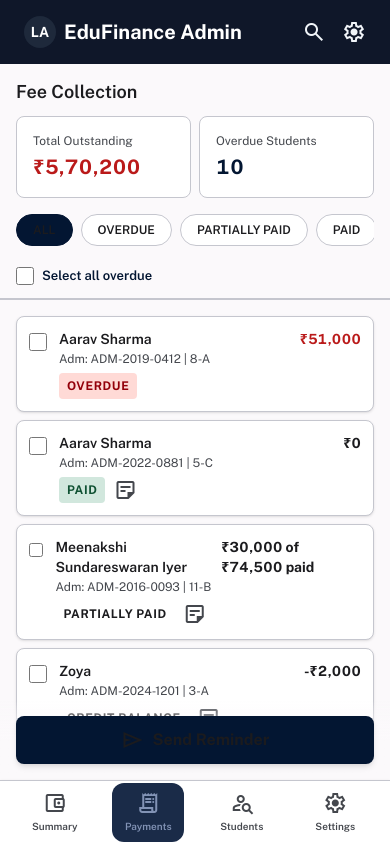
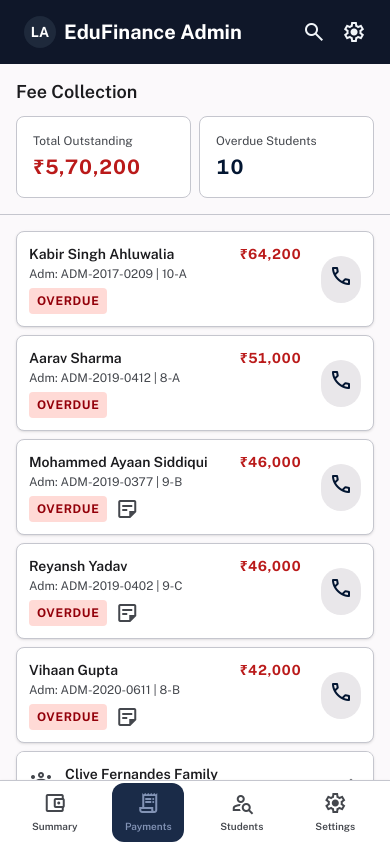
Before and after one commit to anushka1810/Agastya, a React (Vite) app: page / in a window 390 px wide. Built offline with nearby package versions, Linux system fonts and the light colour scheme.

Commit message:
Fix TS errors: remove unused React imports

```diff
--- a/src/App.tsx
+++ b/src/App.tsx
@@ -1,4 +1,4 @@
-import React from 'react';
+
 import { StudentListView } from './components/StudentListView';
 
 function App() {
--- a/src/components/FamilyCard.tsx
+++ b/src/components/FamilyCard.tsx
@@ -1,4 +1,4 @@
-import React, { useState } from 'react';
+import { useState } from 'react';
 import type { FamilyGroup } from '../lib/groupByFamily';
 import { StudentRow } from './StudentRow';
 import type { Student } from '../types';
--- a/src/components/StatusChip.tsx
+++ b/src/components/StatusChip.tsx
@@ -1,4 +1,4 @@
-import React from 'react';
+
 
 type StatusColor = 'red' | 'red-distinct' | 'amber' | 'green' | 'blue' | 'neutral';
 
--- a/src/components/StudentListView.tsx
+++ b/src/components/StudentListView.tsx
@@ -1,4 +1,4 @@
-import React, { useMemo, useState, useEffect } from 'react';
+import { useMemo, useState, useEffect } from 'react';
 import feeDataJson from '../data/fee-data.json.json';
 import { groupByFamily } from '../lib/groupByFamily';
 import { FamilyCard } from './FamilyCard';
@@ -72,10 +72,19 @@ export function StudentListView() {
     });
   }, [data, filter]);
 
-  // Group filtered students
+  // Group filtered students (Desktop)
   const familyGroups = useMemo(() => {
     return groupByFamily(filteredStudents);
   }, [filteredStudents]);
+
+  // Group filtered students (Mobile: Overdue/Payment Failed only, sorted descending)
+  const mobileFamilyGroups = useMemo(() => {
+    if (!data) return [];
+    const mobileStudents = (data.students as Student[])
+      .filter(s => s.status === 'OVERDUE' || s.status === 'PAYMENT_FAILED')
+      .sort((a, b) => b.balance - a.balance);
+    return groupByFamily(mobileStudents);
+  }, [data]);
 
   // Selection Logic
   const overdueStudentIds = useMemo(() => {
@@ -123,22 +132,22 @@ export function StudentListView() {
 
         {/* Desktop Navigation */}
         <nav className="flex flex-col p-4 space-y-2 mt-4 flex-grow">
-           <button onClick={() => setActiveTab('Summary')} className={`flex items-center gap-4 p-3 rounded-xl transition-colors focus:outline-none focus:ring-2 focus:ring-primary focus:ring-offset-2 focus:ring-offset-surface ${activeTab === 'Summary' ? 'bg-primary-container text-on-primary-container font-semibold shadow-sm' : 'text-on-surface-variant hover:bg-surface-container'}`}>
+          <button onClick={() => setActiveTab('Summary')} className={`flex items-center gap-4 p-3 rounded-xl transition-colors ${activeTab === 'Summary' ? 'bg-primary-container text-on-primary-container font-semibold shadow-sm' : 'text-on-surface-variant hover:bg-surface-container'}`}>
             <span className="material-symbols-outlined text-[20px]">account_balance_wallet</span>
             Summary
           </button>
-           <button onClick={() => setActiveTab('Payments')} className={`flex items-center gap-4 p-3 rounded-xl transition-colors focus:outline-none focus:ring-2 focus:ring-primary focus:ring-offset-2 focus:ring-offset-surface ${activeTab === 'Payments' ? 'bg-primary-container text-on-primary-container font-semibold shadow-sm' : 'text-on-surface-variant hover:bg-surface-container'}`}>
+          <button onClick={() => setActiveTab('Payments')} className={`flex items-center gap-4 p-3 rounded-xl transition-colors ${activeTab === 'Payments' ? 'bg-primary-container text-on-primary-container font-semibold shadow-sm' : 'text-on-surface-variant hover:bg-surface-container'}`}>
             <span className="material-symbols-outlined text-[20px]">receipt_long</span>
             Fee Collection
           </button>
-           <button onClick={() => setActiveTab('Students')} className={`flex items-center gap-4 p-3 rounded-xl transition-colors focus:outline-none focus:ring-2 focus:ring-primary focus:ring-offset-2 focus:ring-offset-surface ${activeTab === 'Students' ? 'bg-primary-container text-on-primary-container font-semibold shadow-sm' : 'text-on-surface-variant hover:bg-surface-container'}`}>
+          <button onClick={() => setActiveTab('Students')} className={`flex items-center gap-4 p-3 rounded-xl transition-colors ${activeTab === 'Students' ? 'bg-primary-container text-on-primary-container font-semibold shadow-sm' : 'text-on-surface-variant hover:bg-surface-container'}`}>
             <span className="material-symbols-outlined text-[20px]">person_search</span>
             Students
           </button>
         </nav>
 
         <div className="p-4 border-t border-outline-variant">
-           <button onClick={() => setActiveTab('Settings')} className={`w-full flex items-center gap-4 p-3 rounded-xl transition-colors focus:outline-none focus:ring-2 focus:ring-primary focus:ring-offset-2 focus:ring-offset-surface ${activeTab === 'Settings' ? 'bg-primary-container text-on-primary-container font-semibold shadow-sm' : 'text-on-surface-variant hover:bg-surface-container'}`}>
+          <button onClick={() => setActiveTab('Settings')} className={`w-full flex items-center gap-4 p-3 rounded-xl transition-colors ${activeTab === 'Settings' ? 'bg-primary-container text-on-primary-container font-semibold shadow-sm' : 'text-on-surface-variant hover:bg-surface-container'}`}>
             <span className="material-symbols-outlined text-[20px]">settings</span>
             Settings
           </button>
@@ -157,12 +166,8 @@ export function StudentListView() {
               <h1 className="text-[20px] leading-[28px] font-bold text-white">EduFinance Admin</h1>
             </div>
             <div className="flex items-center gap-[16px] text-[#F1F5F9]">
-              <button aria-label="Search" className="focus:outline-none focus:ring-2 focus:ring-white focus:ring-offset-2 focus:ring-offset-[#0F1729] rounded flex">
-                <span className="material-symbols-outlined hover:text-white">search</span>
-              </button>
-              <button aria-label="Settings" className="focus:outline-none focus:ring-2 focus:ring-white focus:ring-offset-2 focus:ring-offset-[#0F1729] rounded flex">
-                <span className="material-symbols-outlined hover:text-white">settings</span>
-              </button>
+              <span className="material-symbols-outlined cursor-pointer hover:text-white">search</span>
+              <span className="material-symbols-outlined cursor-pointer hover:text-white">settings</span>
             </div>
           </div>
 
@@ -198,16 +203,15 @@ export function StudentListView() {
                   </div>
 
                   {/* Filter Chips & Bulk Actions */}
-            <div className="px-[16px] pb-[12px] max-w-[1280px] mx-auto w-full flex flex-col gap-[12px] border-b border-outline-variant">
+                  <div className="hidden md:flex px-[16px] pb-[12px] max-w-[1280px] mx-auto w-full flex-col gap-[12px] border-b border-outline-variant">
                     {/* Chips */}
                     <div className="flex gap-2 overflow-x-auto pb-1 no-scrollbar">
                       {(['ALL', 'OVERDUE', 'PARTIALLY_PAID', 'PAID'] as FilterType[]).map((f) => (
                         <button
                           key={f}
                           onClick={() => setFilter(f)}
-                    className={`px-4 py-1.5 rounded-full text-[12px] font-semibold whitespace-nowrap border focus:outline-none focus:ring-2 focus:ring-primary focus:ring-offset-2 focus:ring-offset-background ${
-                      filter === f
-                        ? 'bg-primary text-on-primary border-primary'
+                          className={`px-4 py-1.5 rounded-full text-[12px] font-semibold whitespace-nowrap border ${filter === f
+                              ? 'bg-primary text-white border-primary'
                               : 'bg-surface-container-lowest border-outline-variant text-on-surface hover:bg-surface-container-low'
                             }`}
                         >
@@ -223,6 +227,19 @@ export function StudentListView() {
                         className="rounded text-primary focus:ring-primary h-[18px] w-[18px] border-outline-variant cursor-pointer focus:ring-0 focus:outline-none"
                         checked={allOverdueSelected}
                         onChange={handleSelectAllOverdue}
+                        onKeyDown={(e) => {
+                          if (e.key === 'Enter') {
+                            e.preventDefault();
+                            const isChecking = !allOverdueSelected;
+                            if (isChecking) {
+                              const newSelected = new Set(selectedIds);
+                              overdueStudentIds.forEach(id => newSelected.add(id));
+                              setSelectedIds(Array.from(newSelected));
+                            } else {
+                              setSelectedIds(prev => prev.filter(id => !overdueStudentIds.includes(id)));
+                            }
+                          }
+                        }}
                       />
                       <span className="text-[13px] font-semibold text-primary">Select all overdue</span>
                     </label>
@@ -297,7 +314,42 @@ export function StudentListView() {
                   )}
                 </div>
               ) : (
-              familyGroups.map(group => {
+                <>
+                  <div className="hidden md:block space-y-[8px]">
+                    {familyGroups.map(group => {
+                      if (group.students.length > 1) {
+                        return (
+                          <FamilyCard
+                            key={group.familyId}
+                            group={group}
+                            selectedIds={selectedIds}
+                            onToggle={handleToggleStudent}
+                            onClickRow={setSelectedStudentForDetails}
+                          />
+                        );
+                      } else {
+                        const student = group.students[0];
+                        return (
+                          <StudentRow
+                            key={student.id}
+                            student={student}
+                            selected={selectedIds.includes(student.id)}
+                            onToggle={handleToggleStudent}
+                            onClickRow={setSelectedStudentForDetails}
+                          />
+                        );
+                      }
+                    })}
+                  </div>
+
+                  <div className="md:hidden space-y-[8px]">
+                    {mobileFamilyGroups.length === 0 ? (
+                      <div className="flex flex-col items-center justify-center py-16 text-center px-4">
+                        <span className="material-symbols-outlined text-[48px] text-primary mb-4">celebration</span>
+                        <h3 className="text-[16px] font-bold text-on-surface">No overdue students right now — nice work!</h3>
+                      </div>
+                    ) : (
+                      mobileFamilyGroups.map(group => {
                         if (group.students.length > 1) {
                           return (
                             <FamilyCard
@@ -323,6 +375,9 @@ export function StudentListView() {
                       })
                     )}
                   </div>
+                </>
+              )}
+            </div>
           )}
 
           {activeTab === 'Summary' && data && <SummaryView data={data} />}
@@ -332,7 +387,7 @@ export function StudentListView() {
 
         {/* Floating Bulk Action Area */}
         {activeTab === 'Payments' && (
-        <div className="fixed bottom-[64px] md:bottom-0 left-0 w-full p-4 bg-gradient-to-t from-surface via-surface to-transparent pointer-events-none z-20">
+          <div className="hidden md:block fixed bottom-[64px] md:bottom-0 left-0 w-full p-4 bg-gradient-to-t from-surface via-surface to-transparent pointer-events-none z-20">
             <div className="max-w-[1280px] mx-auto flex justify-center md:justify-end md:pl-[250px]">
               <button
                 onClick={() => {
@@ -342,7 +397,7 @@ export function StudentListView() {
                     alert('Please select at least one student first.');
                   }
                 }}
-                className="pointer-events-auto w-full md:w-auto bg-primary text-on-primary font-bold py-3 px-6 rounded-lg shadow-md hover:opacity-90 active:scale-[0.98] transition-all flex items-center justify-center gap-2 focus:outline-none focus:ring-2 focus:ring-primary focus:ring-offset-2 focus:ring-offset-surface"
+                className="pointer-events-auto w-full md:w-auto bg-primary text-white font-bold py-3 px-6 rounded-lg shadow-md hover:opacity-90 active:scale-[0.98] transition-all flex items-center justify-center gap-2 focus:outline-none focus:ring-2 focus:ring-primary focus:ring-offset-2 focus:ring-offset-surface"
               >
                 <span className="material-symbols-outlined text-[20px]">send</span>
                 Send Reminder {selectedIds.length > 0 ? `(${selectedIds.length})` : ''}
@@ -355,28 +410,28 @@ export function StudentListView() {
         <nav className="fixed bottom-0 left-0 w-full flex justify-around items-center px-2 py-2 bg-surface-container-lowest border-t border-outline-variant shadow-sm z-50 md:hidden h-[64px]">
           <button
             onClick={() => setActiveTab('Summary')}
-          className={`flex flex-col items-center justify-center p-2 w-[72px] transition-colors focus:outline-none focus:ring-2 focus:ring-primary focus:ring-offset-2 focus:ring-offset-surface ${activeTab === 'Summary' ? 'bg-primary-container text-on-primary-container rounded-xl' : 'text-on-surface-variant'}`}
+            className={`flex flex-col items-center justify-center p-2 w-[72px] transition-colors ${activeTab === 'Summary' ? 'bg-primary-container text-on-primary-container rounded-xl' : 'text-on-surface-variant'}`}
           >
             <span className="material-symbols-outlined text-[24px]">account_balance_wallet</span>
             <span className="text-[10px] font-semibold mt-1">Summary</span>
           </button>
           <button
             onClick={() => setActiveTab('Payments')}
-          className={`flex flex-col items-center justify-center p-2 w-[72px] transition-colors focus:outline-none focus:ring-2 focus:ring-primary focus:ring-offset-2 focus:ring-offset-surface ${activeTab === 'Payments' ? 'bg-primary-container text-on-primary-container rounded-xl' : 'text-on-surface-variant'}`}
+            className={`flex flex-col items-center justify-center p-2 w-[72px] transition-colors ${activeTab === 'Payments' ? 'bg-primary-container text-on-primary-container rounded-xl' : 'text-on-surface-variant'}`}
           >
             <span className="material-symbols-outlined text-[24px]">receipt_long</span>
             <span className="text-[10px] font-semibold mt-1">Payments</span>
           </button>
           <button
             onClick={() => setActiveTab('Students')}
-          className={`flex flex-col items-center justify-center p-2 w-[72px] transition-colors focus:outline-none focus:ring-2 focus:ring-primary focus:ring-offset-2 focus:ring-offset-surface ${activeTab === 'Students' ? 'bg-primary-container text-on-primary-container rounded-xl' : 'text-on-surface-variant'}`}
+            className={`flex flex-col items-center justify-center p-2 w-[72px] transition-colors ${activeTab === 'Students' ? 'bg-primary-container text-on-primary-container rounded-xl' : 'text-on-surface-variant'}`}
           >
             <span className="material-symbols-outlined text-[24px]">person_search</span>
             <span className="text-[10px] font-semibold mt-1">Students</span>
           </button>
           <button
             onClick={() => setActiveTab('Settings')}
-          className={`flex flex-col items-center justify-center p-2 w-[72px] transition-colors focus:outline-none focus:ring-2 focus:ring-primary focus:ring-offset-2 focus:ring-offset-surface ${activeTab === 'Settings' ? 'bg-primary-container text-on-primary-container rounded-xl' : 'text-on-surface-variant'}`}
+            className={`flex flex-col items-center justify-center p-2 w-[72px] transition-colors ${activeTab === 'Settings' ? 'bg-primary-container text-on-primary-container rounded-xl' : 'text-on-surface-variant'}`}
           >
             <span className="material-symbols-outlined text-[24px]">settings</span>
             <span className="text-[10px] font-semibold mt-1">Settings</span>
--- a/src/components/StudentRow.tsx
+++ b/src/components/StudentRow.tsx
@@ -1,4 +1,4 @@
-import React from 'react';
+
 import type { Student } from '../types';
 import { computeStudentState } from '../lib/computeStudentState';
 import { StatusChip } from './StatusChip';
@@ -30,7 +30,7 @@ export function StudentRow({ student, selected, onToggle, onClickRow }: StudentR
 
   return (
     <div
-      className={`bg-surface-container-lowest border border-outline-variant rounded-lg p-3 flex items-start gap-3 shadow-sm ${onClickRow ? 'cursor-pointer hover:bg-surface-container-low focus:outline-none focus:ring-2 focus:ring-primary focus:ring-offset-2 focus:ring-offset-background' : ''}`}
+      className={`bg-surface-container-lowest border border-outline-variant rounded-lg p-3 flex items-start gap-3 shadow-sm ${onClickRow ? 'cursor-pointer hover:bg-surface-container-low focus:outline-none focus:ring-2 focus:ring-primary' : ''}`}
       onClick={() => onClickRow?.(student)}
       onKeyDown={(e) => {
         if (e.key === 'Enter' && onClickRow) {
@@ -41,21 +41,26 @@ export function StudentRow({ student, selected, onToggle, onClickRow }: StudentR
       role={onClickRow ? 'button' : undefined}
     >
       <input
-        className="mt-1 rounded text-primary focus:ring-primary h-[18px] w-[18px] border-outline-variant cursor-pointer focus:outline-none focus:ring-2 focus:ring-offset-2 focus:ring-offset-background"
+        className="hidden md:block mt-1 rounded text-primary focus:ring-primary h-[18px] w-[18px] border-outline-variant cursor-pointer focus:outline-none focus:ring-2 focus:ring-offset-2 focus:ring-offset-background"
         type="checkbox"
         checked={selected}
         onChange={(e) => onToggle(student.id, e.target.checked)}
         onClick={(e) => e.stopPropagation()}
-        onKeyDown={(e) => e.stopPropagation()}
+        onKeyDown={(e) => {
+          e.stopPropagation();
+          if (e.key === 'Enter') {
+            e.preventDefault();
+            onToggle(student.id, !selected);
+          }
+        }}
       />
-      <div className="flex-grow">
-        <div className="flex justify-between items-start">
-          <h3 className="text-[14px] leading-[20px] font-semibold text-on-surface">{student.name}</h3>
-          <p className={`text-[14px] leading-[20px] font-bold tabular-nums ${
-            student.balance > 0
+      <div className="flex-grow min-w-0">
+        <div className="flex justify-between items-start gap-3">
+          <h3 className="text-[14px] leading-[20px] font-semibold text-on-surface break-words">{student.name}</h3>
+          <p className={`text-[14px] leading-[20px] font-bold tabular-nums text-right flex-shrink-0 max-w-[50%] ${student.balance > 0
               ? (state.displayStatus.color === 'red' || state.displayStatus.color === 'red-distinct' ? 'text-error' : 'text-on-surface')
               : 'text-on-surface'
-          }`}>
+            }`}>
             {displayAmount}
           </p>
         </div>
@@ -79,6 +84,17 @@ export function StudentRow({ student, selected, onToggle, onClickRow }: StudentR
           )}
         </div>
       </div>
+
+      {student.guardian.phone && (
+        <a
+          href={`tel:${student.guardian.phone}`}
+          onClick={(e) => e.stopPropagation()}
+          className="md:hidden self-center ml-2 p-2 rounded-full bg-surface-container-high text-primary hover:bg-surface-variant focus:outline-none focus:ring-2 focus:ring-primary flex-shrink-0"
+          aria-label={`Call ${student.guardian.name}`}
+        >
+          <span className="material-symbols-outlined text-[20px]">call</span>
+        </a>
+      )}
     </div>
   );
 }
--- a/src/components/StudentsView.tsx
+++ b/src/components/StudentsView.tsx
@@ -1,4 +1,4 @@
-import React, { useState, useMemo } from 'react';
+import { useState, useMemo } from 'react';
 import type { FeeData } from '../types';
 
 export function StudentsView({ data }: { data: FeeData }) {
--- a/src/components/SummaryView.tsx
+++ b/src/components/SummaryView.tsx
@@ -1,4 +1,4 @@
-import React, { useMemo } from 'react';
+import { useMemo } from 'react';
 import type { FeeData } from '../types';
 
 const formatCurrency = (amount: number) => {
```
Lines whose indentation alone changed are shown as unchanged.
